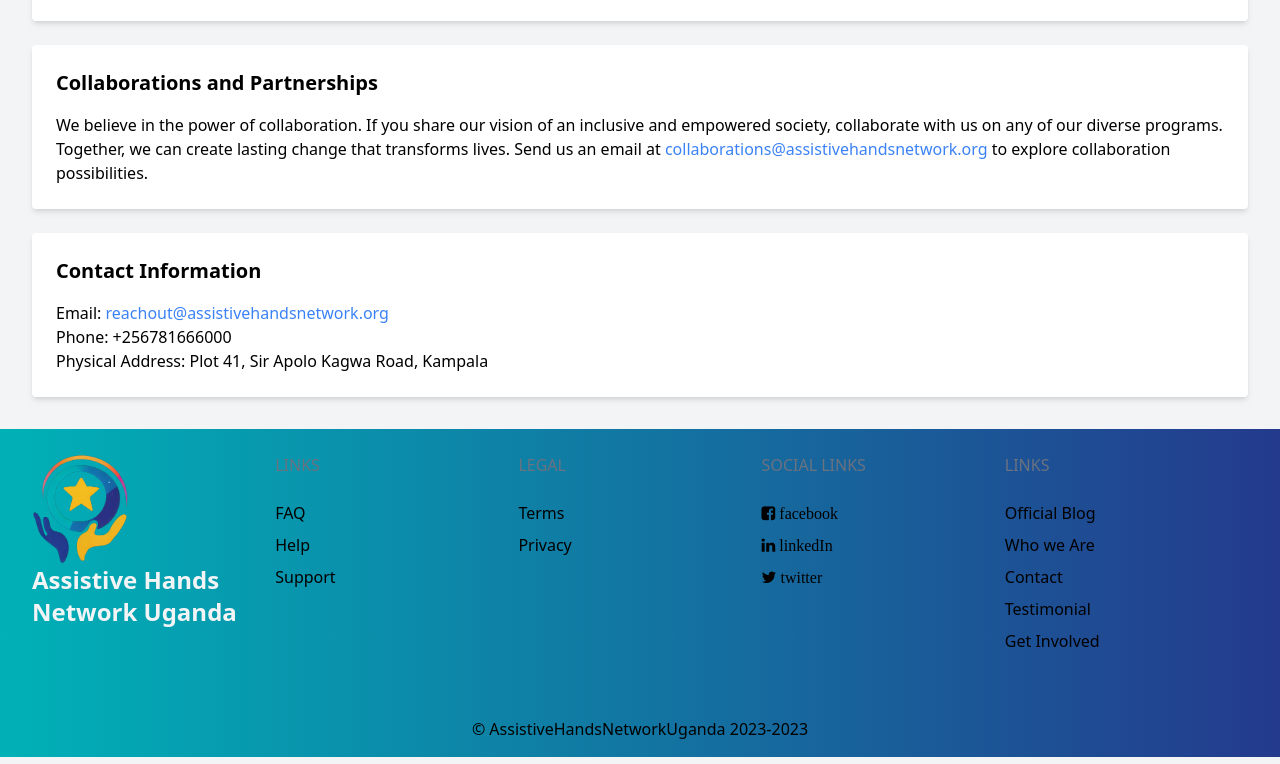
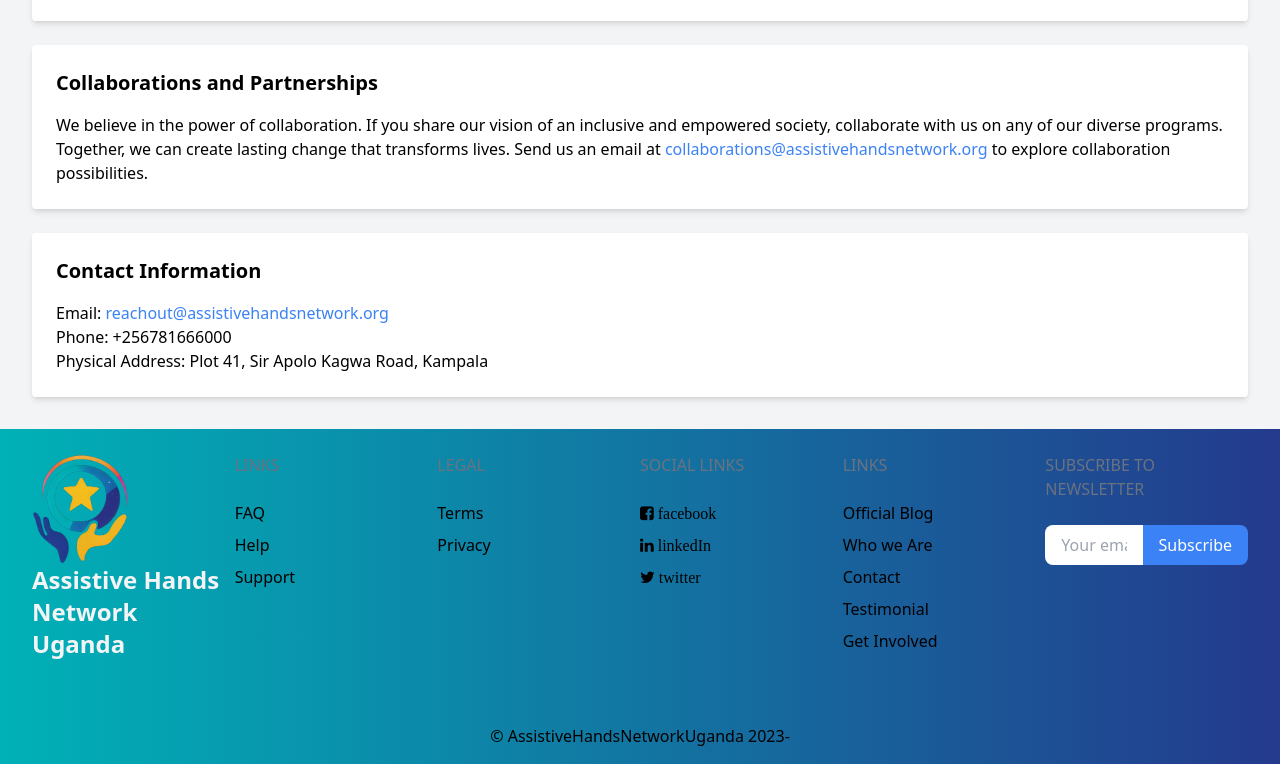
Before and after one commit to Katoemma/AHNU, a plain HTML site: page getIvolved.html in a window 1280 px wide. Shown: the part 887-1651 px from the top of the page. Drawn offline with nearby package versions, Linux system fonts and the light colour scheme.

Commit message:
modified the footers

```diff
--- a/getIvolved.html
+++ b/getIvolved.html
@@ -147,7 +147,7 @@
         </section>
     </div>
 
-    <footer class="gradient" >
+    <footer class="gradient">
         <div class="container mx-auto px-8">
             <div class="w-full flex flex-col md:flex-row py-6">
                 <div class="flex-1 mb-6 text-black">
@@ -241,17 +241,25 @@
                         </li>
                     </ul>
                 </div>
+
+                <!-- Newsletter Form -->
+                <div class="flex-1">
+                    <p class="uppercase text-gray-500 md:mb-6">Subscribe to Newsletter</p>
+                    <form class="mb-6">
+                        <div class="flex items-center">
+                          <input type="email" placeholder="Your email address" class="px-4 py-2 rounded-l-lg text-black w-full">
+                          <button type="submit" class="px-4 py-2 bg-blue-500 text-white rounded-r-lg hover:bg-blue-600 focus:outline-none focus:ring focus:border-blue-300">
+                              Subscribe
+                          </button>
+                        </div>
+                    </form>
+                </div>
             </div>
         </div>
         <div class="text-center py-4">
             &copy; AssistiveHandsNetworkUganda 2023-<span id="yeary"></span>
         </div>
     </footer>
-    <script>
-      var year = document.getElementById("yeary");
-      var today = new Date();
-      year.innerText = today.getFullYear();
-    </script>
        <script src="script.js"></script>
 </body>
 
```
Also changed, not shown: gallery.html (+14 -6 lines), livelihood.html (+14 -8 lines), patnerships.html (+2 -2 lines), protection.html (+14 -6 lines), technology.html (+14 -6 lines), whatwedo.html (+14 -8 lines). Lines whose indentation alone changed are shown as unchanged.
